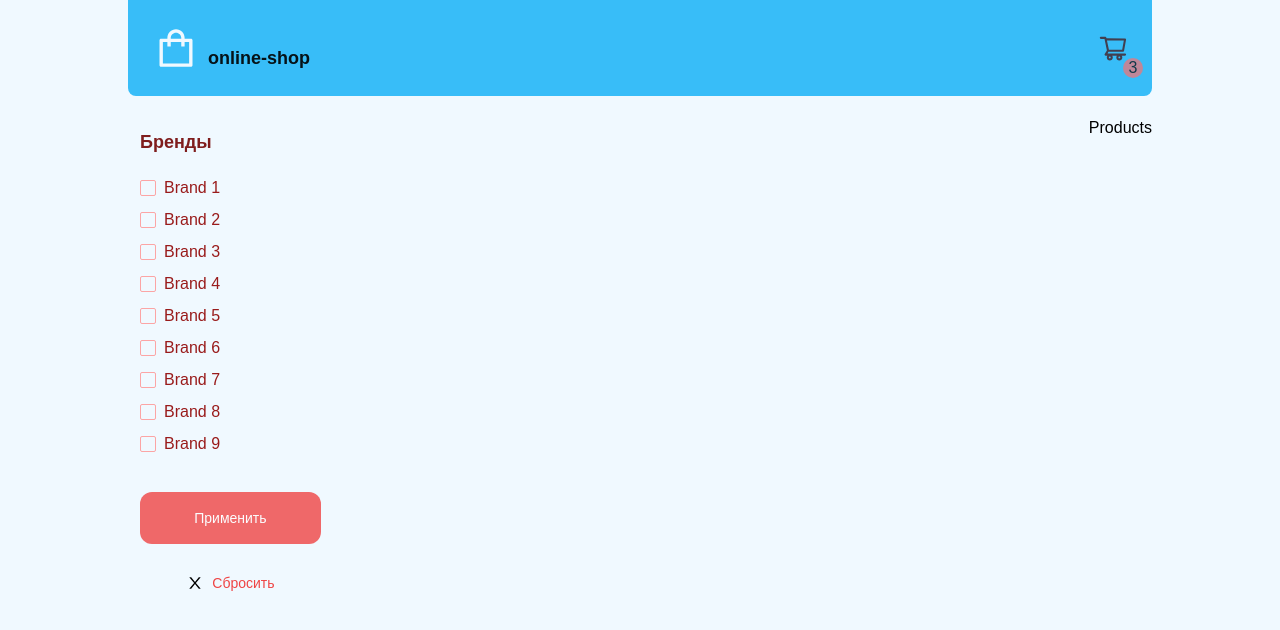
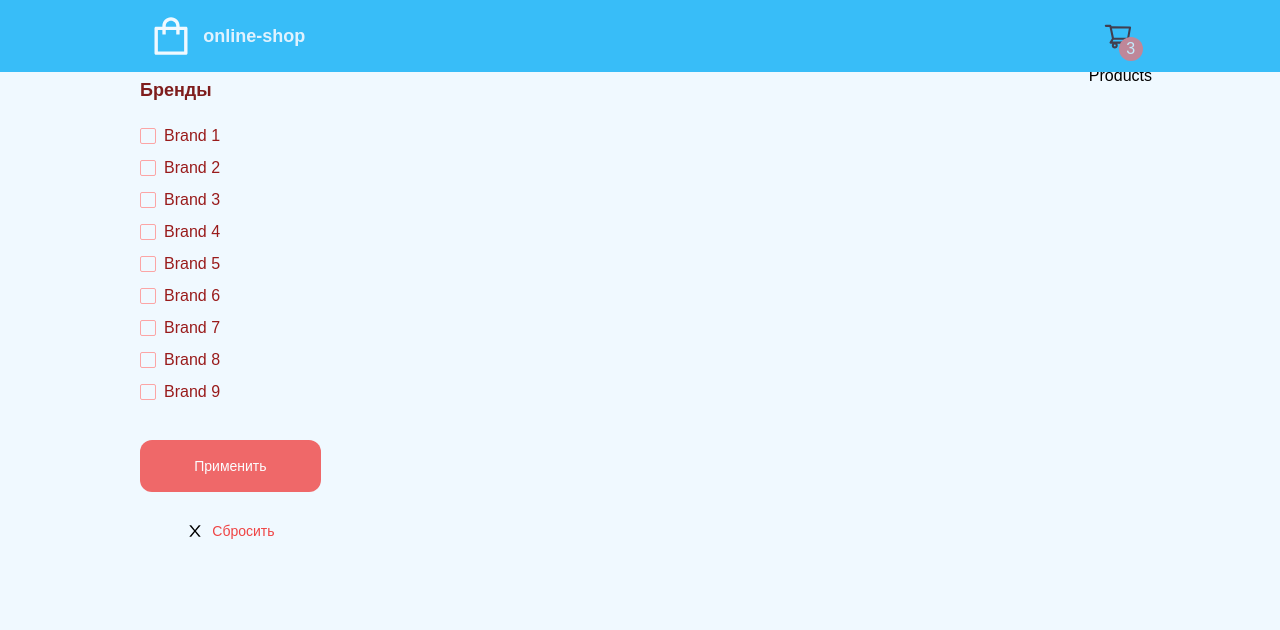
Before and after one commit to koshinva/online-shop, a React (Create React App) app: page / in a window 1280 px wide. Shown: the top 630 px of the page. Built offline with nearby package versions, Linux system fonts and the light colour scheme.

Commit message:
fixed: корректировать стили

```diff
--- a/src/components/layout/Layout.css
+++ b/src/components/layout/Layout.css
@@ -1,3 +1,3 @@
 .main {
-  @apply w-4/5 mx-auto mt-5;
+  @apply w-4/5 mx-auto mt-16;
 }
--- a/src/components/layout/header/Header.css
+++ b/src/components/layout/header/Header.css
@@ -1,19 +1,19 @@
 .header {
-  @apply min-h-[70px] bg-sky-400 w-4/5 mx-auto p-6 rounded-b-lg;
+  @apply min-h-[60px] bg-sky-400 w-full px-6 py-3 fixed top-0 left-0 z-10;
 }
 .header__wrapper {
-  @apply flex items-center justify-between;
+  @apply flex items-center justify-between w-4/5 mx-auto;
 }
 .logo {
-  @apply flex items-end;
+  @apply flex items-center;
 }
 .logo__title {
-  @apply text-lg opacity-90 font-semibold;
+  @apply text-lg font-semibold text-sky-100;
 }
 .cart__link {
   @apply block relative opacity-70 hover:opacity-100 hover:scale-105 transition-all;
 }
 .cart__quantity {
-  @apply absolute -bottom-1/2 -right-1/2 bg-red-400 rounded-full w-5 h-5 flex items-center justify-center;
+  @apply absolute -bottom-1/3 -right-1/3 bg-red-400 rounded-full w-6 h-6 flex items-center justify-center text-white;
   content: '';
 }
```
